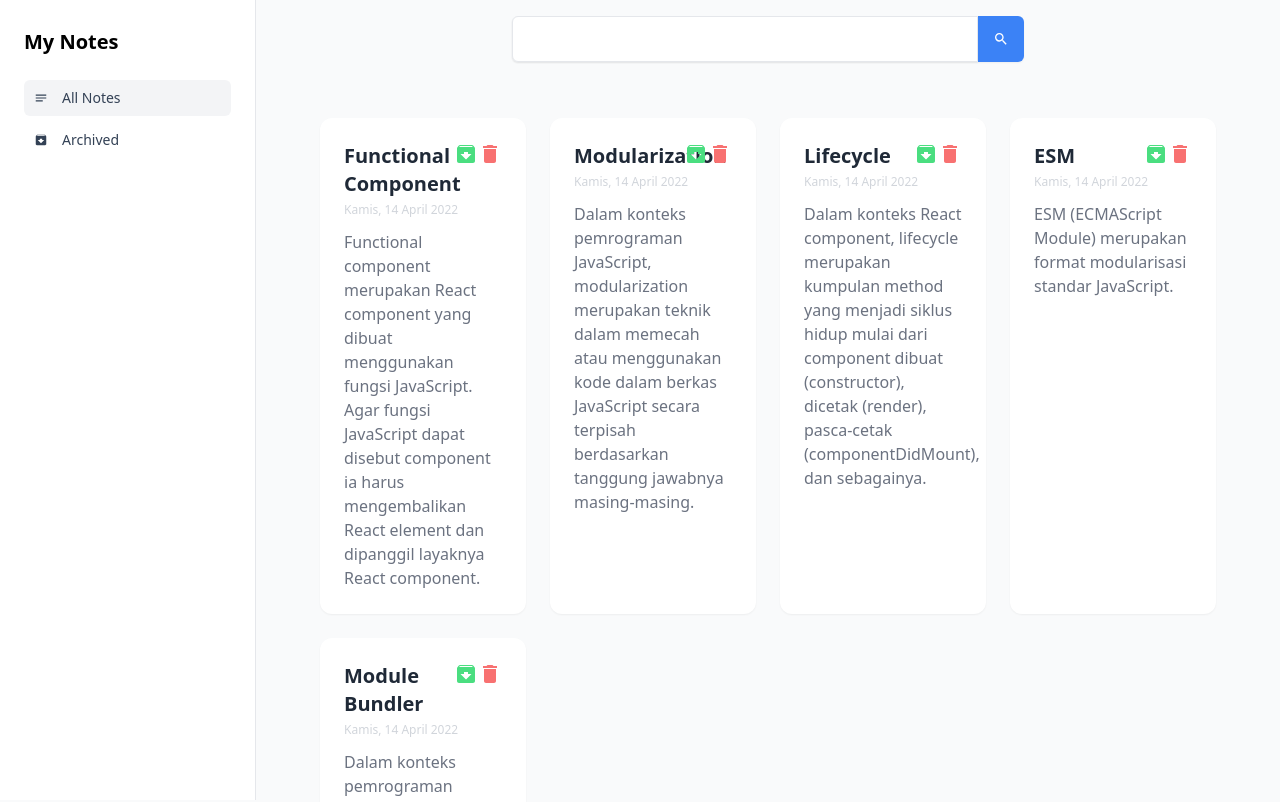
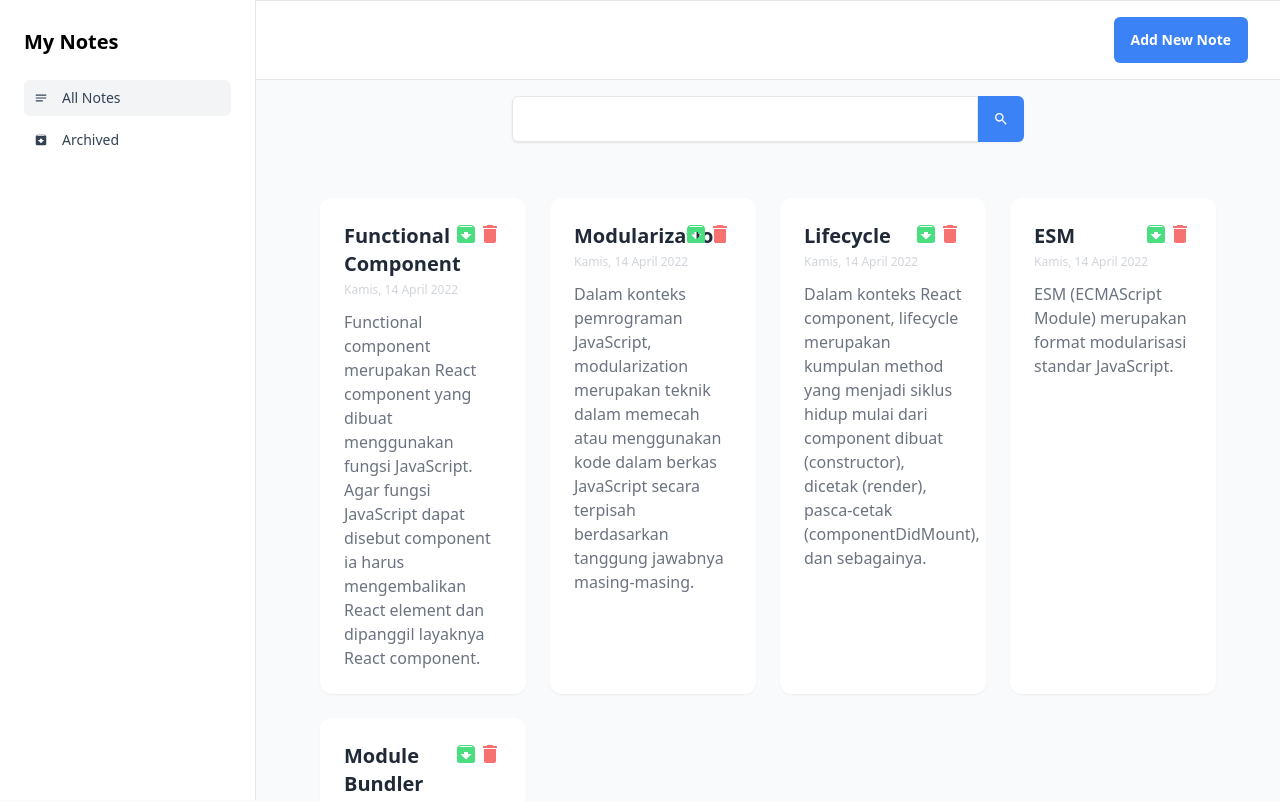
Before and after one commit to indra120/personal-notes, a React (Vite) app: page / in a window 1280 px wide. Shown: the top 802 px of the page. Built offline with nearby package versions, Linux system fonts and the light colour scheme.

Commit message:
Update layout.jsx

```diff
--- a/src/components/layout.jsx
+++ b/src/components/layout.jsx
@@ -4,7 +4,7 @@ import { NavLink } from './nav-link'
 function Layout({ children, showArchived, setShowArchived }) {
   return (
     <div className="bg-gray-50 dark:bg-slate-900">
-      <div className="sticky top-0 inset-x-0 z-20 bg-white border-y px-4 sm:px-6 md:px-8 lg:hidden dark:bg-gray-800 dark:border-gray-700">
+      <div className="sticky top-0 inset-x-0 z-20 bg-white border-y px-4 sm:px-6 md:px-8 dark:bg-gray-800 dark:border-gray-700">
         <div className="flex items-center justify-between py-4">
           <button
             type="button"
```
